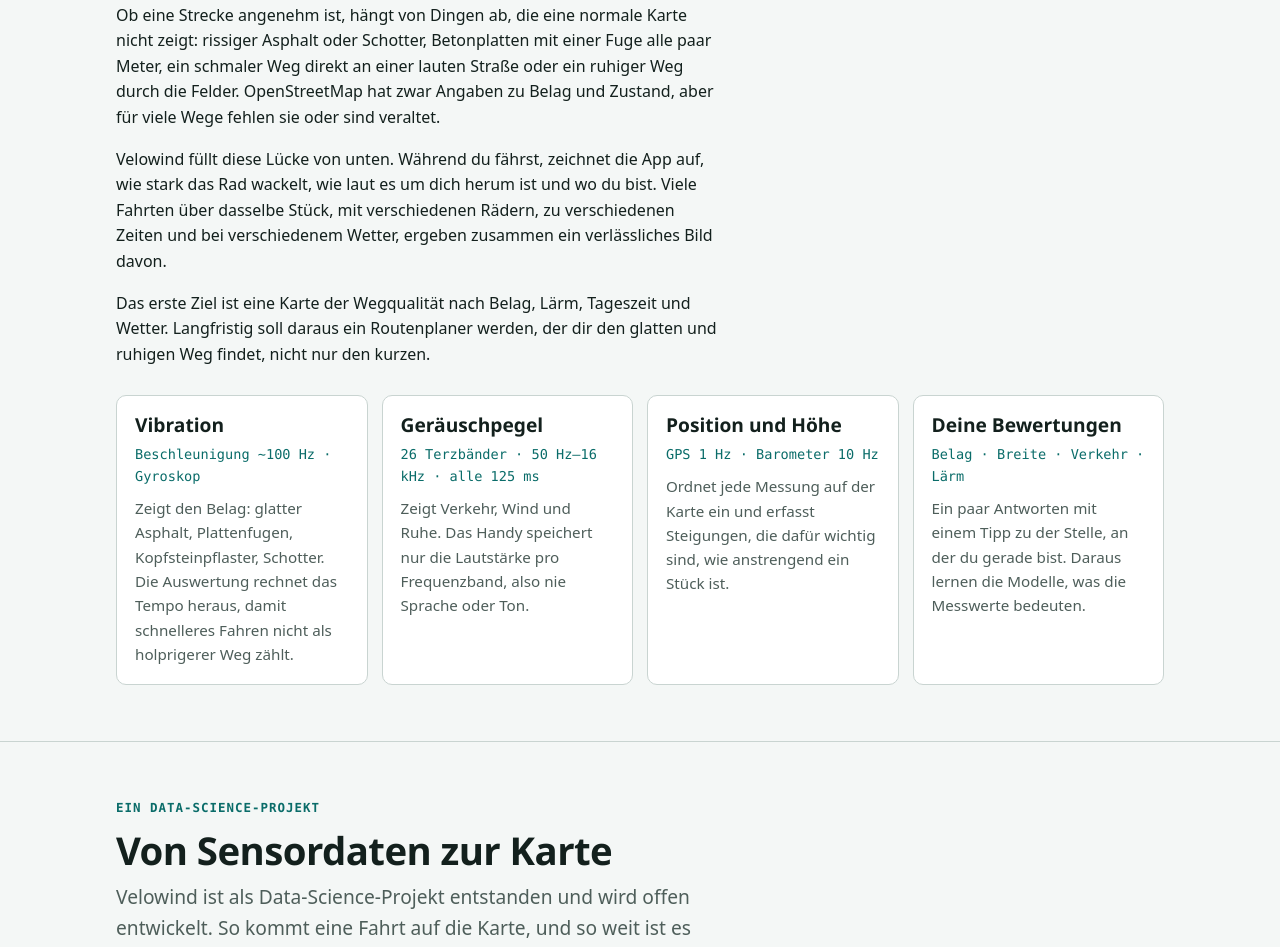
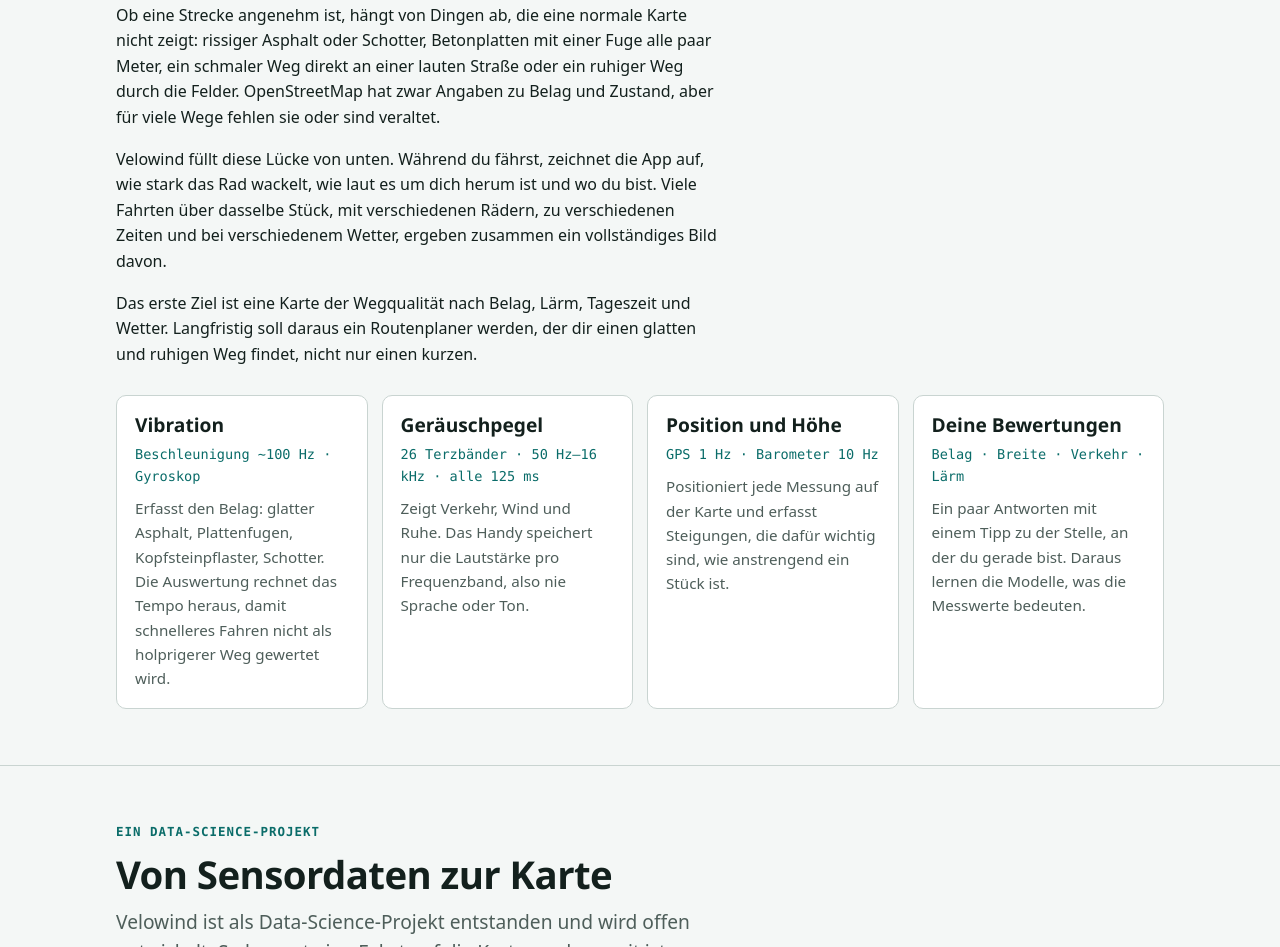
Before and after one commit to biofe/smartphone_sensor_logger, a plain HTML site: page website/de/index.html in a window 1280 px wide. Shown: the part 1055-2002 px from the top of the page. Drawn offline with Linux system fonts and the light colour scheme; no server answers.

Commit message:
Update German translation

```diff
--- a/website/de/index.html
+++ b/website/de/index.html
@@ -70,15 +70,15 @@
       </div>
       <div class="prose">
         <p>Ob eine Strecke angenehm ist, hängt von Dingen ab, die eine normale Karte nicht zeigt: rissiger Asphalt oder Schotter, Betonplatten mit einer Fuge alle paar Meter, ein schmaler Weg direkt an einer lauten Straße oder ein ruhiger Weg durch die Felder. OpenStreetMap hat zwar Angaben zu Belag und Zustand, aber für viele Wege fehlen sie oder sind veraltet.</p>
-        <p>Velowind füllt diese Lücke von unten. Während du fährst, zeichnet die App auf, wie stark das Rad wackelt, wie laut es um dich herum ist und wo du bist. Viele Fahrten über dasselbe Stück, mit verschiedenen Rädern, zu verschiedenen Zeiten und bei verschiedenem Wetter, ergeben zusammen ein verlässliches Bild davon.</p>
-        <p>Das erste Ziel ist eine Karte der Wegqualität nach Belag, Lärm, Tageszeit und Wetter. Langfristig soll daraus ein Routenplaner werden, der dir den glatten und ruhigen Weg findet, nicht nur den kurzen.</p>
+        <p>Velowind füllt diese Lücke von unten. Während du fährst, zeichnet die App auf, wie stark das Rad wackelt, wie laut es um dich herum ist und wo du bist. Viele Fahrten über dasselbe Stück, mit verschiedenen Rädern, zu verschiedenen Zeiten und bei verschiedenem Wetter, ergeben zusammen ein vollständiges Bild davon.</p>
+        <p>Das erste Ziel ist eine Karte der Wegqualität nach Belag, Lärm, Tageszeit und Wetter. Langfristig soll daraus ein Routenplaner werden, der dir einen glatten und ruhigen Weg findet, nicht nur einen kurzen.</p>
       </div>
 
       <div class="measures" aria-label="Was die App misst">
         <div class="measure">
           <h3>Vibration</h3>
           <span class="fig">Beschleunigung ~100 Hz · Gyroskop</span>
-          <p>Zeigt den Belag: glatter Asphalt, Plattenfugen, Kopfsteinpflaster, Schotter. Die Auswertung rechnet das Tempo heraus, damit schnelleres Fahren nicht als holprigerer Weg zählt.</p>
+          <p>Erfasst den Belag: glatter Asphalt, Plattenfugen, Kopfsteinpflaster, Schotter. Die Auswertung rechnet das Tempo heraus, damit schnelleres Fahren nicht als holprigerer Weg gewertet wird.</p>
         </div>
         <div class="measure">
           <h3>Geräuschpegel</h3>
@@ -88,7 +88,7 @@
         <div class="measure">
           <h3>Position und Höhe</h3>
           <span class="fig">GPS 1 Hz · Barometer 10 Hz</span>
-          <p>Ordnet jede Messung auf der Karte ein und erfasst Steigungen, die dafür wichtig sind, wie anstrengend ein Stück ist.</p>
+          <p>Positioniert jede Messung auf der Karte und erfasst Steigungen, die dafür wichtig sind, wie anstrengend ein Stück ist.</p>
         </div>
         <div class="measure">
           <h3>Deine Bewertungen</h3>
```
